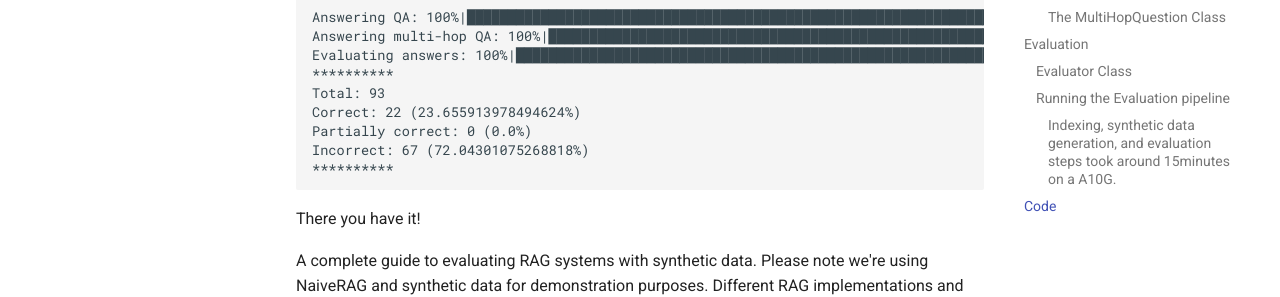
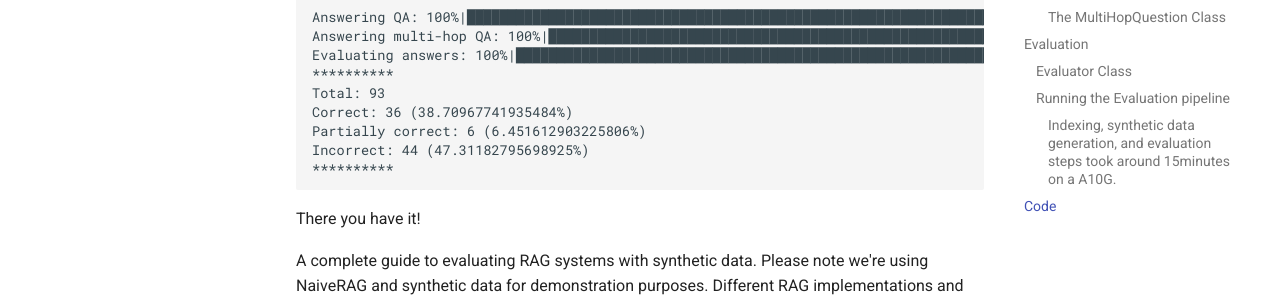
Before and after one commit to firstbatchxyz/dria-blog, an MkDocs documentation site: the page built from docs/cookbook/eval.md, in a window 1280 px wide and 900 px high, scrolled down 7800 px. Shown: the part 370-667 px from the top of the window. Built offline with MkDocs 1.6.1 and Material for MkDocs 9.7.7, drawn with Linux system fonts in a browser that asks for light colours; some of the changed text lies outside the part shown.

Commit message:
smol fix

````diff
--- a/docs/cookbook/eval.md
+++ b/docs/cookbook/eval.md
@@ -399,9 +399,9 @@ Answering multi-hop QA: 100%|█████████████████
 Evaluating answers: 100%|██████████████████████████████████████████████████████████████████████████████████████████████████████████████| 93/93 [02:46<00:00,  1.80s/it]
 **********
 Total: 93
-Correct: 22 (23.655913978494624%)
-Partially correct: 0 (0.0%)
-Incorrect: 67 (72.04301075268818%)
+Correct: 36 (38.70967741935484%)
+Partially correct: 6 (6.451612903225806%)
+Incorrect: 44 (47.31182795698925%)
 **********
 ```
 
````
Also changed, not shown: other parts of docs/cookbook/eval.md (+3 -3 lines).
